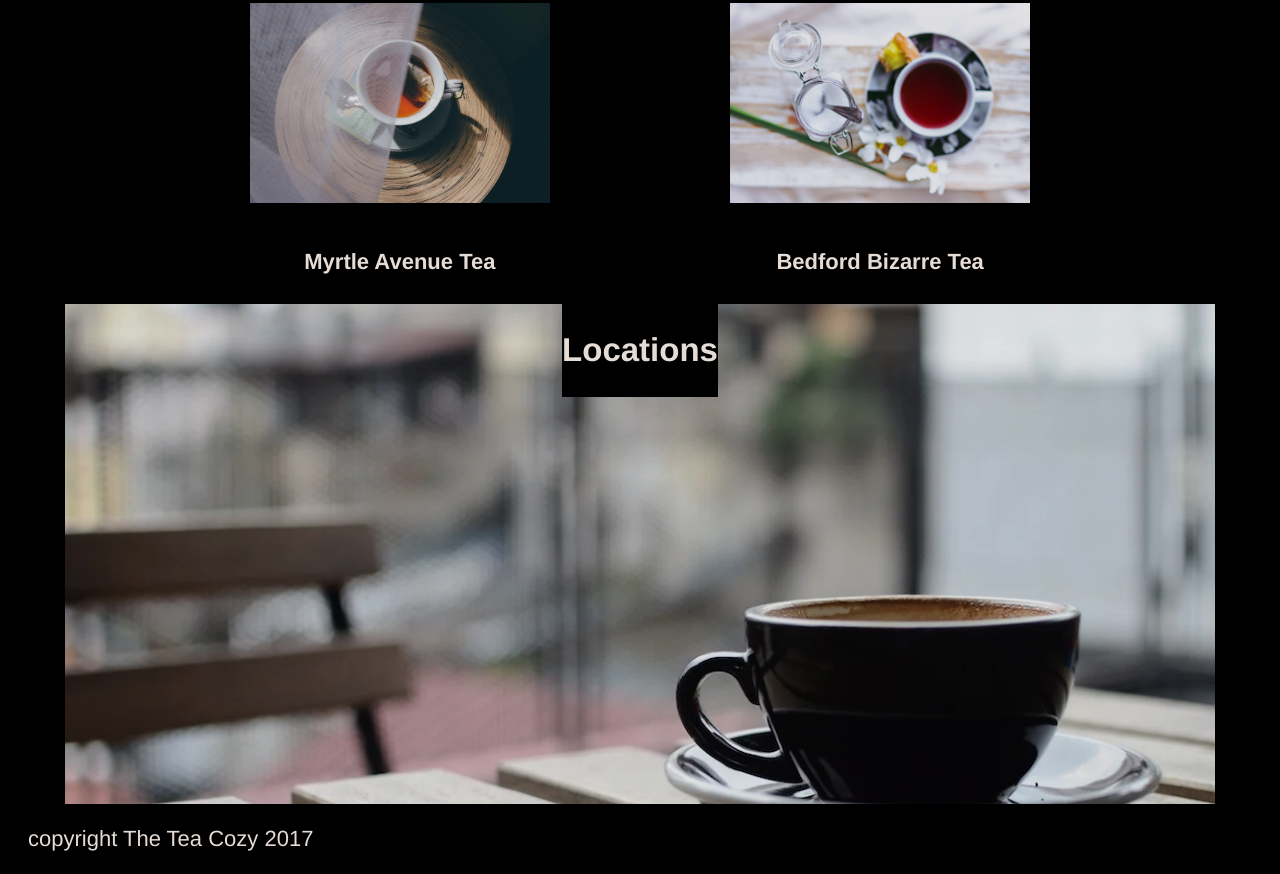
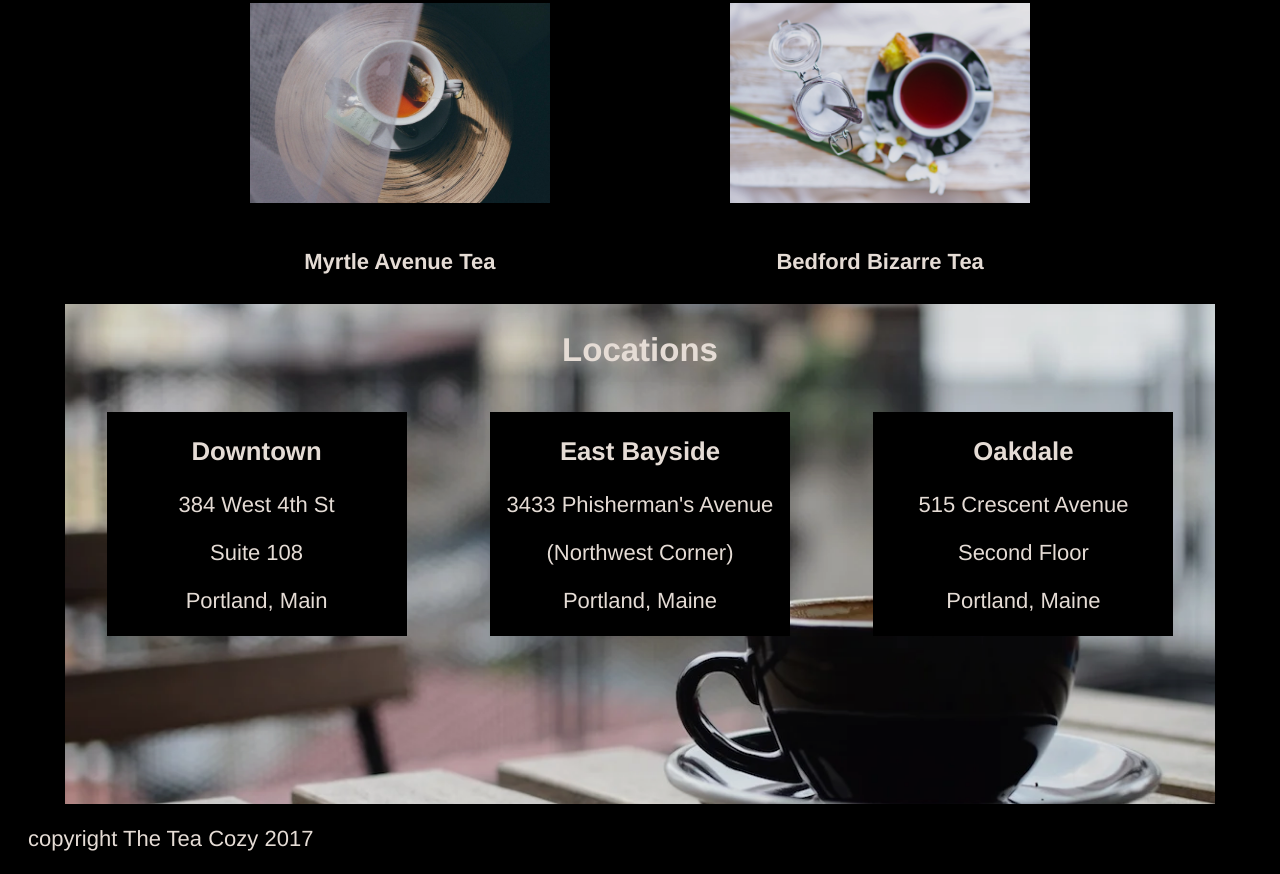
Before and after one commit to elightner933/TeaCozy, a plain HTML site: page index.html in a window 1280 px wide. Shown: the part 1216-2090 px from the top of the page. Drawn offline with Linux system fonts and the light colour scheme.

Commit message:
Add HTML for Locations section

```diff
--- a/index.html
+++ b/index.html
@@ -56,18 +56,30 @@
             </div>
         </div>
 
+        <!--Locations-->
         <div id="locations">
-            <div>
+            <div class="locations-header">
                 <h2>Locations</h2>
             </div>
-            <div>
-
-            </div>
-            <div>
-
-            </div>
-            <div>
-
+            <div class="locations-content">
+                <div>
+                    <h3>Downtown</h3>
+                    <p>384 West 4th St</p>
+                    <p>Suite 108</p>
+                    <p>Portland, Main</p>
+                </div>
+                <div>
+                    <h3>East Bayside</h3>
+                    <p>3433 Phisherman's Avenue</p>
+                    <p>(Northwest Corner)</p>
+                    <p>Portland, Maine</p>
+                </div>
+                <div>
+                    <h3>Oakdale</h3>
+                    <p>515 Crescent Avenue</p>
+                    <p>Second Floor</p>
+                    <p>Portland, Maine</p>
+                </div>
             </div>
         </div>
 
```
